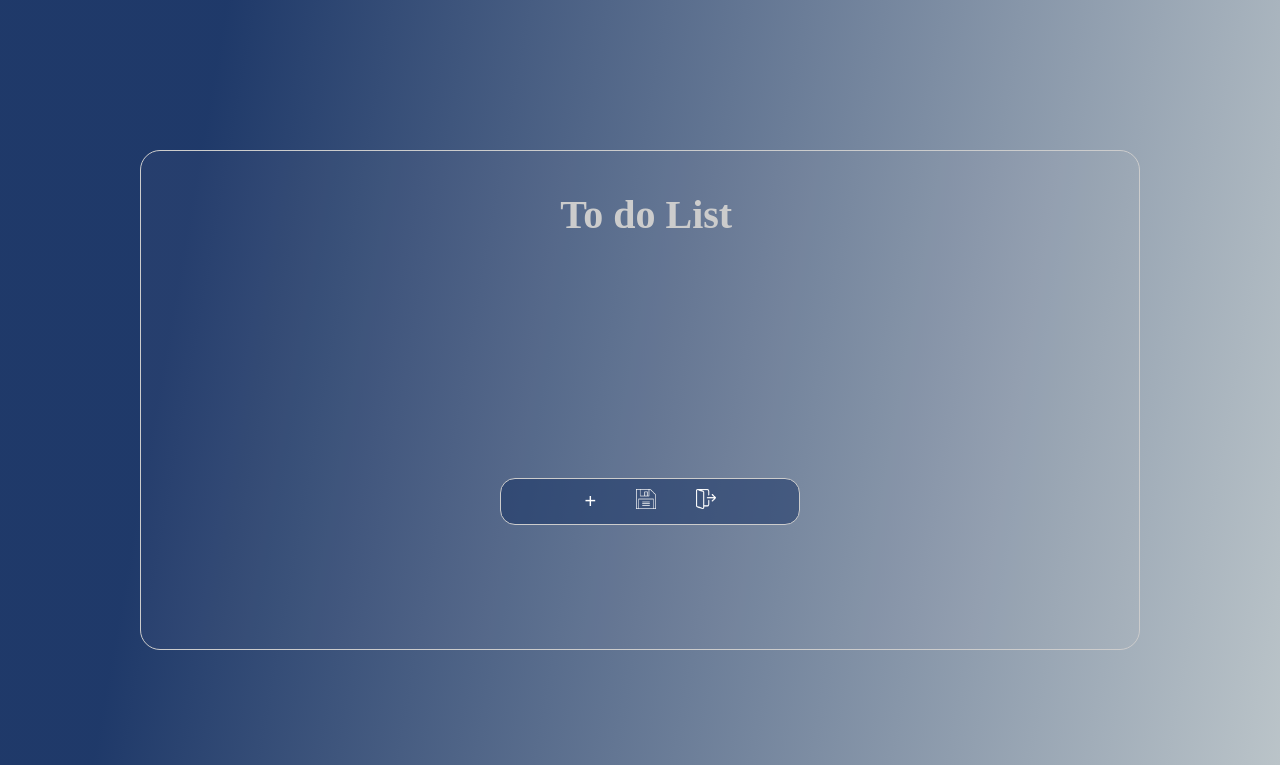
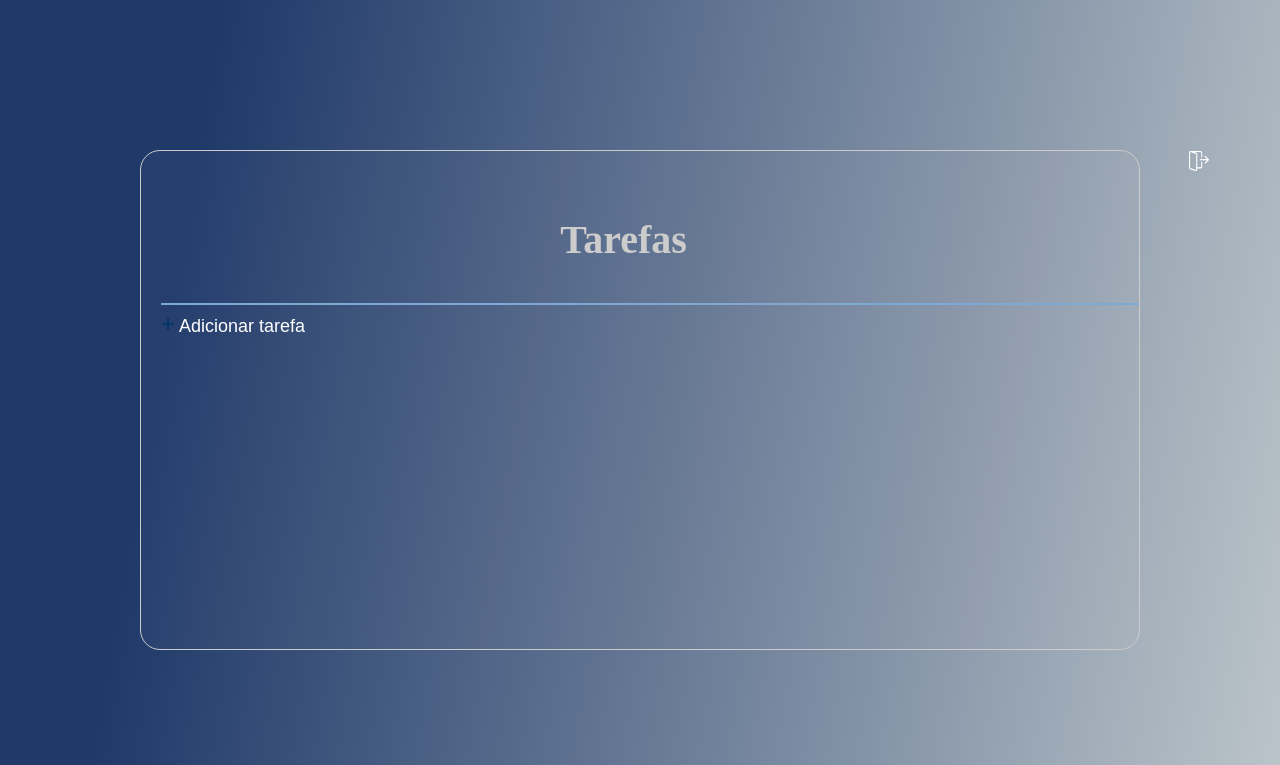
Before and after one commit to isabelacode/api-Tarefas, a Django app: page /auth/home/ in a window 1280 px wide. Shown: the top 765 px of the page. Run offline with Django 5.2, Linux system fonts and the light colour scheme; the visitor is signed in with stand-in values (Sample User, id 1); data that the repository does not hold is empty.

Commit message:
correção de erros

```diff
--- a/static/home/script.js
+++ b/static/home/script.js
@@ -37,3 +37,32 @@ document.addEventListener('DOMContentLoaded', function () {
         });
     });
 });
+
+document.addEventListener('DOMContentLoaded', function() {
+    const containerTarefas = document.querySelector('.tarefas');
+
+    containerTarefas.addEventListener('click', function(event) {
+        const botaoTarefa = event.target.closest('.tarefa-btn');
+        if (!botaoTarefa) return;
+
+        event.preventDefault();
+        const idTarefa = botaoTarefa.dataset.tarefa;
+        const descricaoTarefa = document.getElementById('descricao' + idTarefa);
+
+        if (descricaoTarefa.style.display === 'none' || descricaoTarefa.style.display === '') {
+            descricaoTarefa.style.display = 'block';
+        } else {
+            descricaoTarefa.style.display = 'none';
+        }
+    });
+});
+
+document.addEventListener("DOMContentLoaded", function() {
+    const checkboxes = document.querySelectorAll('input[type="checkbox"]');
+    checkboxes.forEach(function(checkbox) {
+        checkbox.addEventListener('change', function() {
+            // Envia o formulário quando o checkbox é alterado
+            this.closest('form').submit();
+        });
+    });
+});
--- a/static/home/style.css
+++ b/static/home/style.css
@@ -30,13 +30,26 @@ h1{
     margin-left: 38%;
 }
 
-.tarefas{
-    margin-left: 20px;
-
-}
 #tarefa{
     padding: 2px;
 }
+
+.tarefa-btn {
+    padding: 5px 10px;
+    margin-bottom: 10px;
+    background-color: transparent;
+    border: none;
+    cursor: pointer;
+    color: inherit;
+    text-decoration: none;
+    font-size: 18px;
+}
+
+.descricao-tarefa {
+    display: none;
+    margin-left: 35px;
+}
+
 
 
 input[type="checkbox"] {
@@ -83,29 +96,22 @@ input[type="checkbox"]:checked::before {
   }
 
 
-.delete-link{
+  .tarefa {
+    margin-left: 10px;
+    position: relative;
+}
+
+.delete-link {
     text-decoration: none;
     color: white;
-    margin-left: 80%;
+    position: absolute;
+    top: 0;
+    right: 10px;
 }
 
-footer{
-    margin-top: 20%;
-    padding: 10px;
-    background-color: rgb(17,45,96, 0.5);
-    margin-left: 36%;
-    color: #ccc;
-    width: 300px;
-    border-radius: 15px;
-    border: 1px, solid, #ccc;
-    display: flex;
-    justify-content: center;
-    align-items: center;
-}
+#logoutBtn{
+    margin-left: 105%;
 
-#save,
-#logoutBtn{
-    margin-left: 40px;
 }
 
 .button {
@@ -124,9 +130,18 @@ footer{
     color: white;
 }
 
+.formulario{
+    margin-top: 10px;
+    border: 1px solid #7ea9d4;
+    border-radius: 10px;
+    margin-right: 50px;
+    padding: 1em;
+}
+
 #addTaskForm{
     display: none;
-    margin-left: 42%;
+    margin-left: 40px;
+
 }
 
 #titulo{
@@ -135,12 +150,14 @@ footer{
 
 #titulo,
 #descricao {
+    width: 70%;
     height: 30px;
-    border-color: #ccc;
+    border: none;
     margin-bottom: 10px;
     background: none;
     color: white;
 }
+
 
 #addTaskForm .button{
     margin-top: 20px;
@@ -148,3 +165,41 @@ footer{
     margin-left: 50px;
     font-size: 15px;
 }
+
+#addTaskBtn {
+    background-color: transparent;
+    border: none;
+    cursor: pointer;
+    color: white;
+    font-size: 18px;
+    border-top: 2px solid #7ea9d4;
+    padding-top: 5px;
+    margin-left: 20px;
+    width: calc(100% - 20px);
+    text-align: left;
+}
+
+
+
+#addTaskBtn:hover {
+    color: #003366; /* Altere para a cor desejada */
+}
+
+#addTaskBtn::before {
+    content: '+';
+    left: 0;
+    font-size: 24px;
+    color: #003366; /* Cor do símbolo "+" */
+
+}
+
+
+#addTaskBtn:hover::before {content: '+';
+    padding-left: 4px;
+    padding-right: 4px;
+    font-size: 24px;
+    color: white;
+    border-radius: 70%;
+    background-color: #003366;
+
+}
--- a/usuarios/api/urls.py
+++ b/usuarios/api/urls.py
@@ -6,6 +6,7 @@ urlpatterns = [
     path('cadastro/', views.cadastro, name='cadastro'),
     path('login/', views.login, name='login'),
     path('home/', views.home, name='home'),
-    path('logout/', user_logout, name='logout'),
-    path('delete-task/<int:task_id>/', delete_task, name='delete_task')
+    path('logout/', views.user_logout, name='logout'),
+    path('delete-task/<int:task_id>/', delete_task, name='delete_task'),
+
 ]
--- a/usuarios/templates/home/index.html
+++ b/usuarios/templates/home/index.html
@@ -1,4 +1,3 @@
-
 <!DOCTYPE html>
 {% load static %}
 <html lang="en">
@@ -14,27 +13,23 @@
     <div class="home">
         <form method="post">
             {% csrf_token %}
-            <h1>To do List</h1>
-            <div class="tarefas">
-                {% for tarefa in tarefas %}
-                    <div id="tarefa" class="{% if tarefa.concluida %}concluida{% endif %}">
-                        <input type="checkbox" name="tarefas_concluidas" value="{{ tarefa.id }}" {% if tarefa.concluida %}checked{% endif %}>
-                        <label>{{ tarefa.titulo }}</label>
-
-                        <a href="#" class="delete-link" data-method="delete" data-url="{% url 'delete_task' tarefa.id %}" data-csrf="{{ csrf_token }}">Excluir</a>
-                    </div>
-                {% endfor %}
-
-            </div>
-            <footer>
-                <button class="button" id="addTaskBtn" type="button">+</button>
-                <button class="button" id="save" type="submit"><img src="{% static '/img/save.png' %}" alt="save icon"></button>
             <button class="button" id="logoutBtn" onclick="window.location.href='{% url 'logout' %}'">
                 <img src="{% static '/img/logout.png' %}" alt="logout icon">
                 </button>
-            </footer>
-        </form>
-        <div class="formulario" id="addTaskForm" >
+            <h1>Tarefas</h1>
+            <div class="tarefas">
+                {% for tarefa in tarefas %}
+                    <div id="tarefa{{ tarefa.id }}" class="tarefa {% if tarefa.concluida %}concluida{% endif %}">
+                        <input type="checkbox" name="tarefas_concluidas" value="{{ tarefa.id }}" {% if tarefa.concluida %}checked{% endif %}>
+                        <button class="tarefa-btn" data-tarefa="{{ tarefa.id }}">{{ tarefa.titulo }}</button>
+                        <a href="#" class="delete-link" data-method="delete" data-url="{% url 'delete_task' tarefa.id %}" data-csrf="{{ csrf_token }}">Excluir</a>
+                        <div class="descricao-tarefa" id="descricao{{ tarefa.id }}">
+                            {{ tarefa.descricao }}
+                        </div>
+                    </div>
+                {% endfor %}
+                <button class="button" id="addTaskBtn" type="button"> Adicionar tarefa</button>
+                <div class="formulario" id="addTaskForm">
                     <form method="post">
                         {% csrf_token %}
                         <input type="text" id="titulo" name="titulo" placeholder="Título da tarefa">
@@ -45,6 +40,9 @@
                     </form>
                 </div>
             </div>
+        </form>
+    </div>
+
     <script src="{% static 'home/script.js' %}"></script>
 </body>
 </html>
--- a/usuarios/views.py
+++ b/usuarios/views.py
@@ -60,6 +60,7 @@ def home(request):
                 tarefa.concluida = True
                 tarefa.data_conclusao = datetime.now()
                 tarefa.save()
+                tarefas = Tarefa.objects.filter(user=request.user)
         return redirect('home')
 
     user = request.user
@@ -68,9 +69,9 @@ def home(request):
 
 @login_required
 def user_logout(request):
-    print("Logout successful")
     logout(request)
     return redirect('login')
+
 
 def delete_task(request, task_id):
     if request.method == 'POST':
```
Lines whose indentation alone changed are shown as unchanged.
